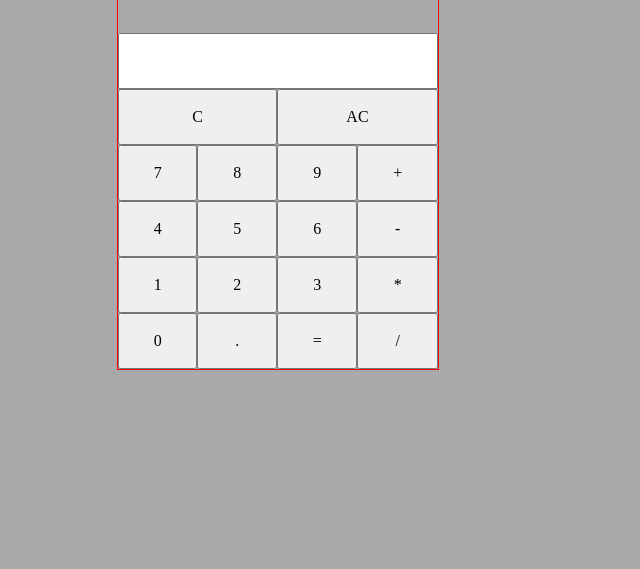
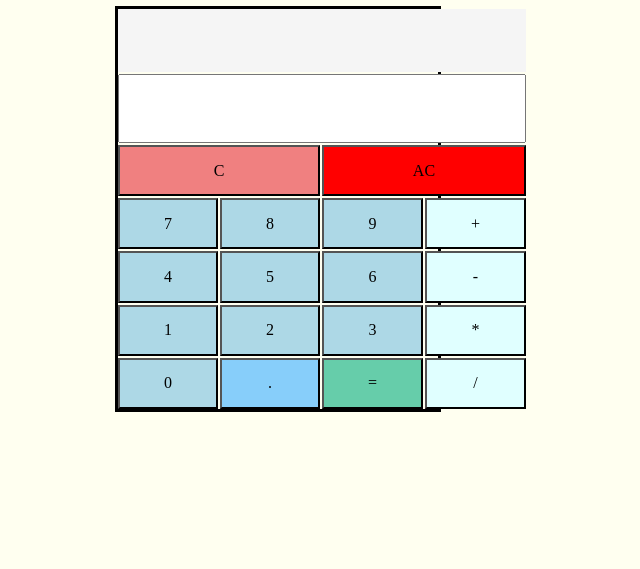
Before and after one commit to TautZuk/calculator, a plain HTML site: page index.html in a window 1280 px wide. Shown: the part 231-800 px from the top of the page, without its empty margins (362-1002 px from the left). Drawn offline with Linux system fonts and the light colour scheme.

Commit message:
add GUI styling

```diff
--- a/index.html
+++ b/index.html
@@ -9,6 +9,7 @@
   <title>Calculator</title>
 </head>
 <body>
+  <h1>Calculator 3000</h1>
   <div id="calculator-container">
     <div id="results"></div>
     <input type="text" id="numbersfield">
--- a/main.css
+++ b/main.css
@@ -1,18 +1,32 @@
 body {
-  background-color: darkgray;
+  background-color: ivory;
   display: flex;
   height: 100vh;
   width: 100vw;
+  flex-direction: column;
   justify-content: center;
   align-items: center;
 }
 #results {
   grid-area: results;
-  height: 4vh;
-  color: black;
+  display: flex;
+  align-items: center;
+  justify-content: flex-end;
+  background-color: whitesmoke;
+  min-height: 1.5em;
+  color: darkgray;
+  font-size: 1.5em;
 }
 #numbersfield {
   grid-area: textbox;
+  text-align: right;
+  font-size: 2em;
+}
+.operation {
+  background-color: lightcyan;
+}
+.numbers {
+  background-color: lightblue;
 }
 #number0 {
   grid-area: number0;
@@ -58,21 +72,27 @@ body {
 }
 #equation {
   grid-area: equation;
+  background-color: mediumaquamarine;
 }
 #floatPoint {
   grid-area: float;
+  background-color: lightskyblue;
 }
 #backspace {
   grid-area: backspace;
+  background-color: lightcoral;
 }
 #clear {
   grid-area: clear;
+  background-color: red;
 }
+
 #calculator-container {
   display: grid;
-  outline: 1px red solid;
+  border: 3px black solid;
   height: 50vh;
   width: 25vw;
+  grid-gap: 2px;
   grid-template-areas:
     'results results results results'
     'textbox textbox textbox textbox'
```
